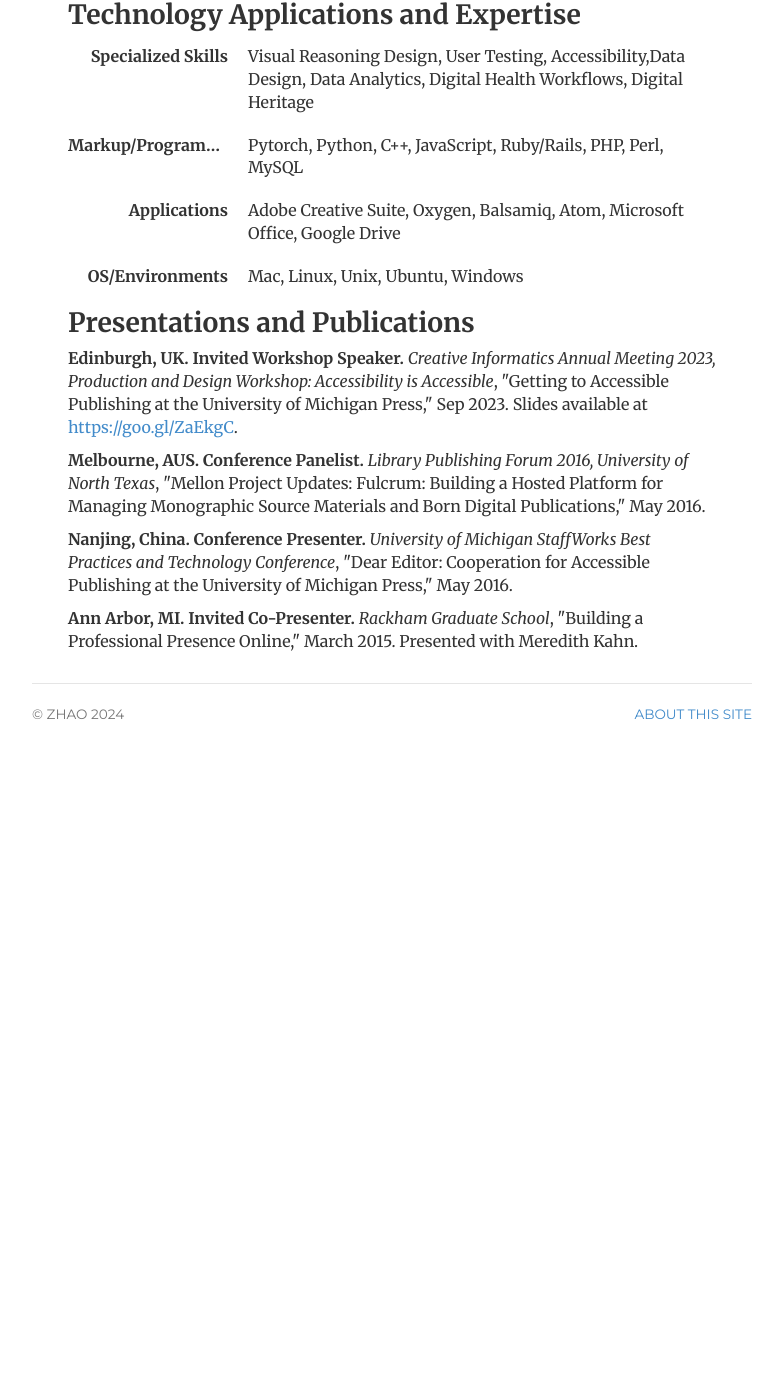
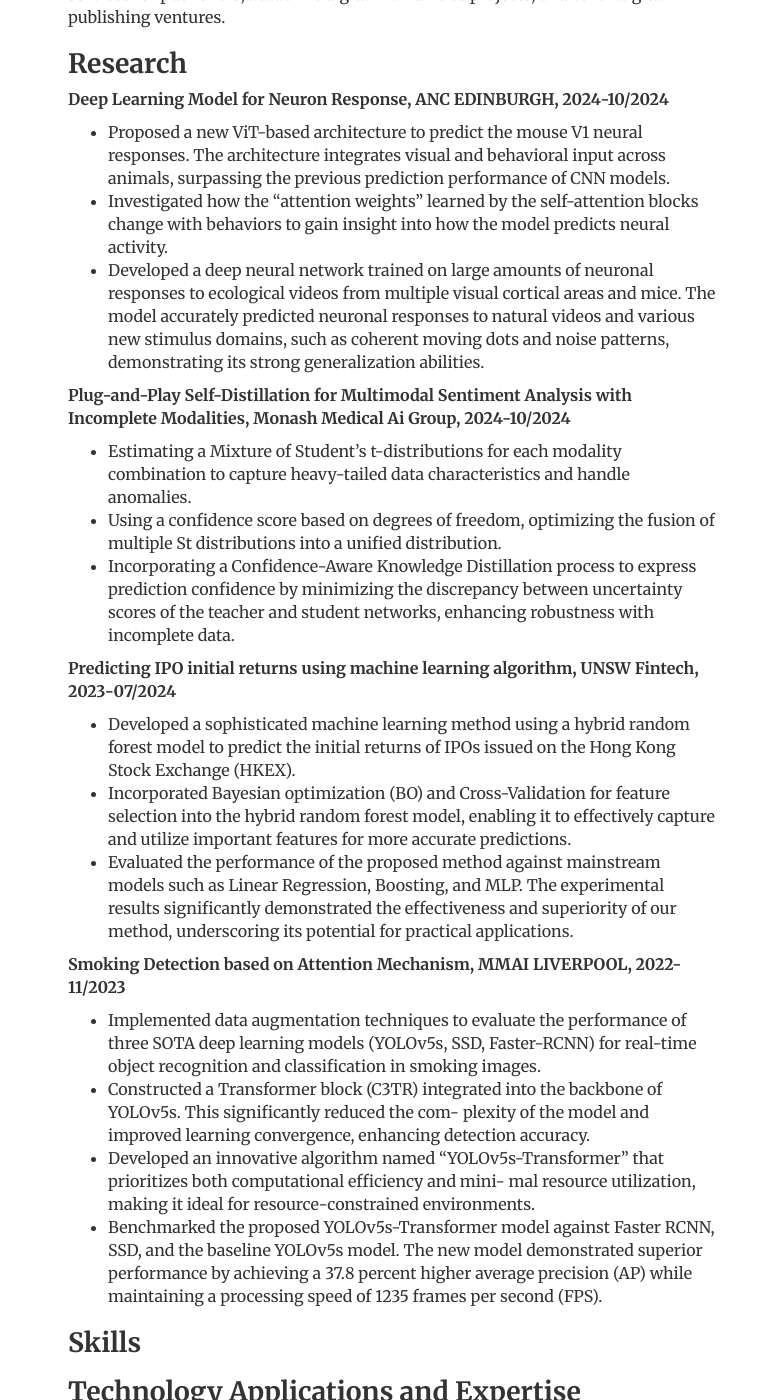
Before and after one commit to Zhiyi12/Zhiyi12.github.io, a Jekyll site: the page built from cv/index.html, in a window 1280 px wide and 1400 px high, scrolled down 1655 px. Shown: the whole window, without its empty margins (248-1030 px from the left). Built offline with Jekyll 4.4.1, drawn with Linux system fonts in a browser that asks for light colours; before the commit the page ends 2431 px from its top, so only the background shows below that.

Commit message:
research

```diff
--- a/cv/index.html
+++ b/cv/index.html
@@ -60,6 +61,53 @@
 				<p><strong>Freelance Deep Learning Developer, 2020-present</strong></p>
 					<p>Providing small-scale deep learning prohect design, development, and consulting services for publishers, academic digital humanities projects, and other digital publishing ventures.</p>
 
+				<h2>Research</h2>
+				<p><strong>Deep Learning Model for Neuron Response, ANC EDINBURGH, 2024-10/2024</strong></p>
+				<ul>
+					<li>Proposed a new ViT-based architecture to predict the mouse V1 neural responses. The architecture integrates visual and
+						behavioral input across animals, surpassing the previous prediction performance of CNN models.</li>
+					<li>Investigated how the “attention weights” learned by the self-attention blocks change with behaviors to gain insight into how
+						the model predicts neural activity.</li>
+					<li>Developed a deep neural network trained on large amounts of neuronal responses to ecological videos from multiple visual
+						cortical areas and mice. The model accurately predicted neuronal responses to natural videos and various new stimulus
+						domains, such as coherent moving dots and noise patterns, demonstrating its strong generalization abilities.</li>
+				</ul>
+				<p><strong>Plug-and-Play Self-Distillation for Multimodal Sentiment Analysis with Incomplete Modalities, Monash Medical Ai Group, 2024-10/2024</strong></p>
+				<ul>
+					<li>Estimating a Mixture of Student’s t-distributions for each modality combination to capture heavy-tailed data characteristics
+						and handle anomalies.</li>
+					<li>Using a confidence score based on degrees of freedom, optimizing the fusion of multiple St distributions into a unified
+						distribution.</li>
+					<li>Incorporating a Confidence-Aware Knowledge Distillation process to express prediction confidence by minimizing the
+						discrepancy between uncertainty scores of the teacher and student networks, enhancing robustness with incomplete
+						data.</li>
+				</ul>
+				<p><strong>Predicting IPO initial returns using machine learning algorithm, UNSW Fintech, 2023-07/2024</strong></p>
+				<ul>
+					<li>Developed a sophisticated machine learning method using a hybrid random forest model to predict the initial returns of
+						IPOs issued on the Hong Kong Stock Exchange (HKEX).</li>
+					<li>Incorporated Bayesian optimization (BO) and Cross-Validation for feature selection into the hybrid random forest model,
+						enabling it to effectively capture and utilize important features for more accurate predictions.</li>
+					<li>Evaluated the performance of the proposed method against mainstream models such as Linear Regression, Boosting, and
+						MLP. The experimental results significantly demonstrated the effectiveness and superiority of our method, underscoring
+						its potential for practical applications.</li>
+				</ul>
+				<p><strong>Smoking Detection based on Attention Mechanism, MMAI LIVERPOOL, 2022-11/2023</strong></p>
+				<ul>
+					<li>Implemented data augmentation techniques to evaluate the performance of three SOTA deep learning models (YOLOv5s,
+						SSD, Faster-RCNN) for real-time object recognition and classification in smoking images.</li>
+					<li>Constructed a Transformer block (C3TR) integrated into the backbone of YOLOv5s. This significantly reduced the com-
+						plexity of the model and improved learning convergence, enhancing detection accuracy.</li>
+					<li>Developed an innovative algorithm named “YOLOv5s-Transformer” that prioritizes both computational efficiency and mini-
+						mal resource utilization, making it ideal for resource-constrained environments.</li>
+					<li>Benchmarked the proposed YOLOv5s-Transformer model against Faster RCNN, SSD, and the baseline YOLOv5s model.
+						The new model demonstrated superior performance by achieving a 37.8 percent higher average precision (AP) while
+						maintaining a processing speed of 1235 frames per second (FPS).</li>
+				</ul>
+
+
+
+				<h2>Skills</h2>
 				<h2>Technology Applications and Expertise</h2>
 					<dl class="dl-horizontal">
 						<dt>Specialized Skills</dt>
@@ -78,14 +126,14 @@
 						<dt>OS/Environments</dt>
 						<dd>Mac, Linux, Unix, Ubuntu, Windows</dd>
 					</dl>
-					<h2>Presentations and Publications</h2>
-					<p><strong>Edinburgh, UK. Invited Workshop Speaker.</strong> <em>Creative Informatics Annual Meeting 2023, Production and Design Workshop: Accessibility is Accessible</em>, "Getting to Accessible Publishing at the University of Michigan Press," Sep 2023. Slides available at <a href="https://goo.gl/ZaEkgC">https://goo.gl/ZaEkgC</a>.</p>
+				<h2>Presentations and Publications</h2>
+				<p><strong>Edinburgh, UK. Invited Workshop Speaker.</strong> <em>Creative Informatics Annual Meeting 2023, Production and Design Workshop: Accessibility is Accessible</em>, "Getting to Accessible Publishing at the University of Michigan Press," Sep 2023. Slides available at <a href="https://goo.gl/ZaEkgC">https://goo.gl/ZaEkgC</a>.</p>
 
-					<p><strong>Melbourne, AUS. Conference Panelist.</strong> <em>Library Publishing Forum 2016, University of North Texas</em>, "Mellon Project Updates: Fulcrum: Building a Hosted Platform for Managing Monographic Source Materials and Born Digital Publications," May 2016.</p>
+				<p><strong>Melbourne, AUS. Conference Panelist.</strong> <em>Library Publishing Forum 2016, University of North Texas</em>, "Mellon Project Updates: Fulcrum: Building a Hosted Platform for Managing Monographic Source Materials and Born Digital Publications," May 2016.</p>
 
-					<p><strong>Nanjing, China. Conference Presenter.</strong> <em>University of Michigan StaffWorks Best Practices and Technology Conference</em>, "Dear Editor: Cooperation for Accessible Publishing at the University of Michigan Press," May 2016.</p>
+				<p><strong>Nanjing, China. Conference Presenter.</strong> <em>University of Michigan StaffWorks Best Practices and Technology Conference</em>, "Dear Editor: Cooperation for Accessible Publishing at the University of Michigan Press," May 2016.</p>
 
-					<p><strong>Ann Arbor, MI. Invited Co-Presenter.</strong> <em>Rackham Graduate School</em>, "Building a Professional Presence Online," March 2015. Presented with Meredith Kahn.</p>
+				<p><strong>Ann Arbor, MI. Invited Co-Presenter.</strong> <em>Rackham Graduate School</em>, "Building a Professional Presence Online," March 2015. Presented with Meredith Kahn.</p>
 
 
 
```
Also changed, not shown: other parts of cv/index.html (+1 -0 lines).
